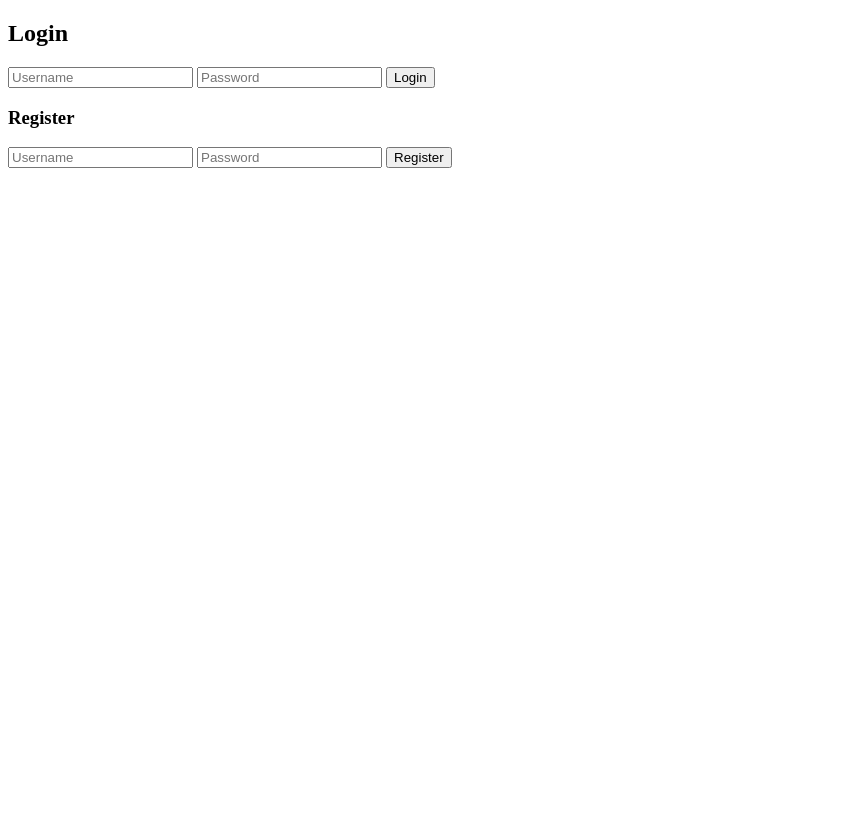
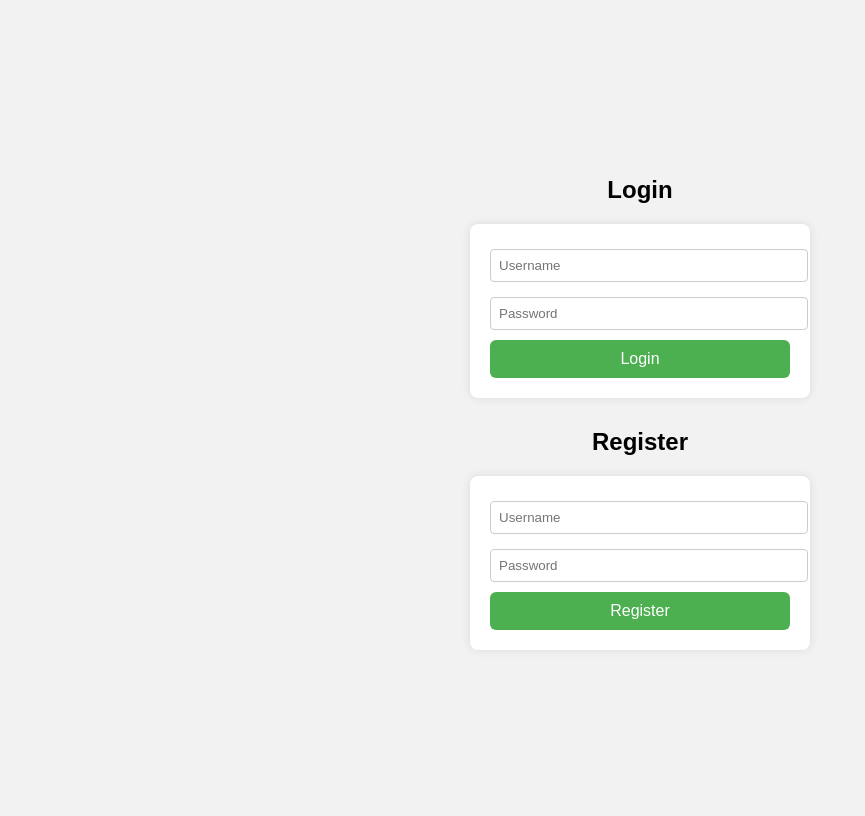
Before and after one commit to testing-website-5623/testing_website_render, a Flask app: page / in a window 1280 px wide. Shown: the whole page, without its empty margins (0-865 px from the left). Before the commit the page ends 168 px from the top, so only its background shows below. Run offline with Flask 3, Linux system fonts and the light colour scheme; some libraries are stand-ins or nearby versions.

Commit message:
Enhance login and register forms in login.html
Updated the login and register forms with improved styling and structure.

```diff
--- a/templates/login.html
+++ b/templates/login.html
@@ -1,21 +1,73 @@
 <!DOCTYPE html>
-<html>
+<html lang="en">
 <head>
-    <title>Login / Register</title>
+    <meta charset="UTF-8">
+    <title>Flask Demo - Login & Register</title>
+    <style>
+        body {
+            font-family: Arial, sans-serif;
+            background-color: #f2f2f2;
+            display: flex;
+            flex-direction: column;
+            align-items: center;
+            justify-content: center;
+            height: 100vh;
+        }
+        h2 {
+            margin-bottom: 10px;
+        }
+        form {
+            background-color: #fff;
+            padding: 20px;
+            margin: 10px;
+            border-radius: 8px;
+            box-shadow: 0 0 10px rgba(0,0,0,0.1);
+            width: 300px;
+        }
+        input {
+            width: 100%;
+            padding: 8px;
+            margin: 5px 0 10px 0;
+            border-radius: 4px;
+            border: 1px solid #ccc;
+        }
+        button {
+            width: 100%;
+            padding: 10px;
+            background-color: #4CAF50;
+            color: white;
+            border: none;
+            border-radius: 6px;
+            cursor: pointer;
+            font-size: 16px;
+        }
+        button:hover {
+            background-color: #45a049;
+        }
+        .container {
+            display: flex;
+            flex-direction: column;
+            align-items: center;
+        }
+    </style>
 </head>
 <body>
-    <h2>Login</h2>
-    <form method="POST">
-        <input name="username" placeholder="Username" required>
-        <input name="password" type="password" placeholder="Password" required>
-        <button type="submit">Login</button>
-    </form>
+    <div class="container">
+        <!-- Login Form -->
+        <h2>Login</h2>
+        <form method="POST" action="/">
+            <input type="text" name="username" placeholder="Username" required>
+            <input type="password" name="password" placeholder="Password" required>
+            <button type="submit">Login</button>
+        </form>
 
-    <h3>Register</h3>
-    <form action="/register" method="POST">
-        <input name="username" placeholder="Username" required>
-        <input name="password" type="password" placeholder="Password" required>
-        <button type="submit">Register</button>
-    </form>
+        <!-- Register Form -->
+        <h2>Register</h2>
+        <form method="POST" action="/register">
+            <input type="text" name="username" placeholder="Username" required>
+            <input type="password" name="password" placeholder="Password" required>
+            <button type="submit">Register</button>
+        </form>
+    </div>
 </body>
 </html>
```
